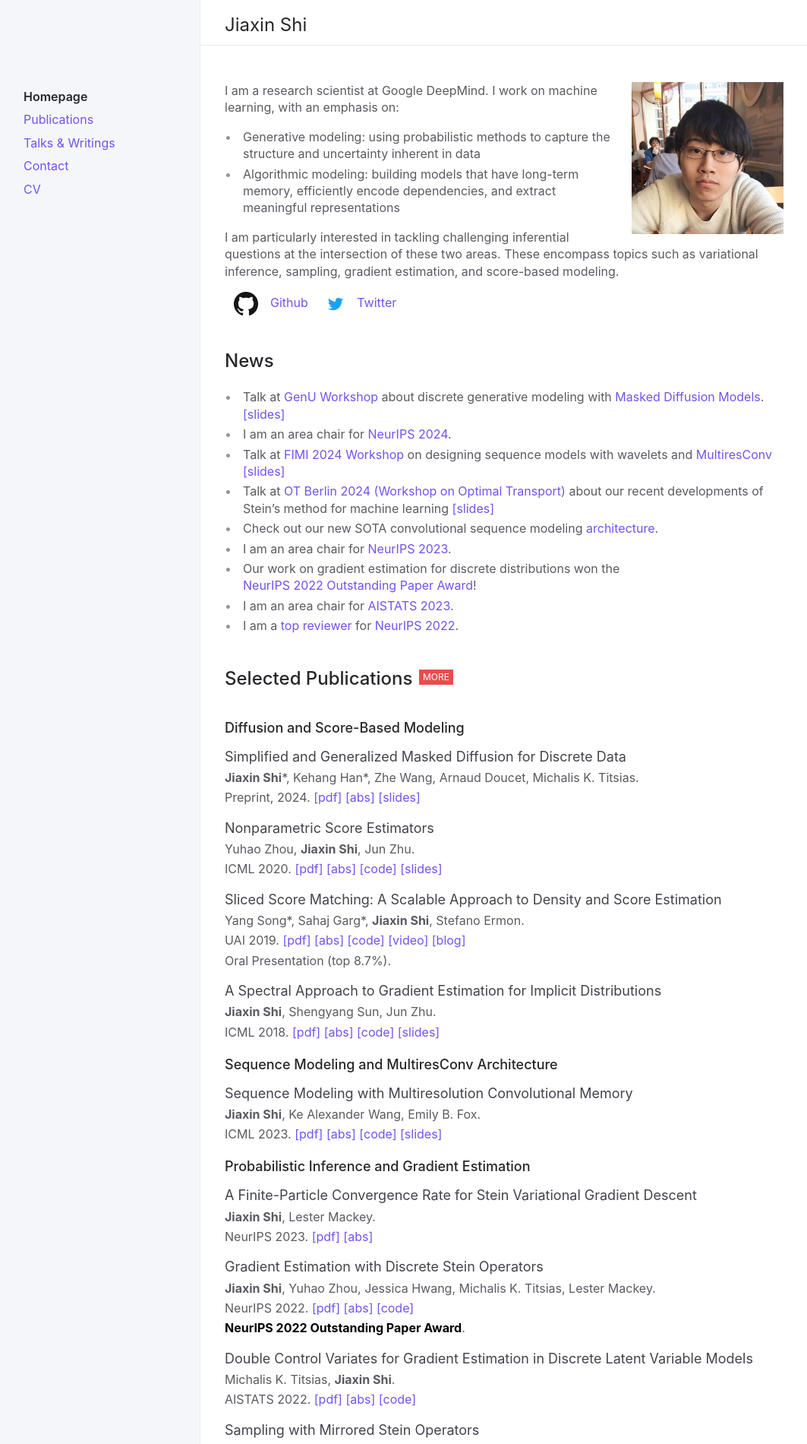
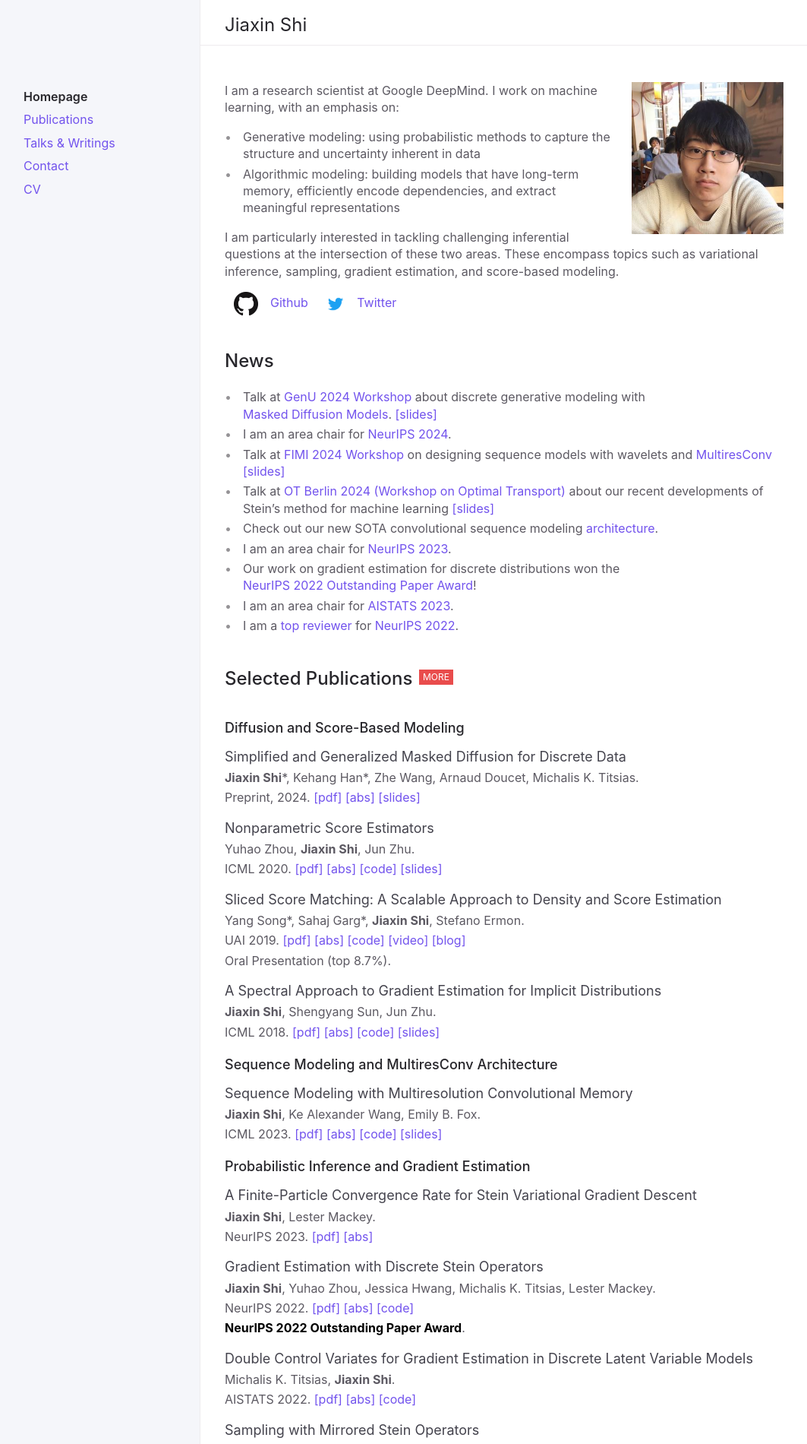
Before and after one commit to thjashin/thjashin.github.io, a Jekyll site: the page built from index.md, in a window 1280 px wide. Shown: the top 1900 px of the page at 76% size, without its empty margins (92-1155 px from the left). Built offline with Jekyll 4.4.1, drawn with Linux system fonts in a browser that asks for light colours.

Commit message:
Update index.md

```diff
--- a/index.md
+++ b/index.md
@@ -38,7 +38,7 @@ I received my B.E. in Computer Science at Tsinghua University.
 ## News
 {: .d-inline-block :}
 
-* Talk at [GenU Workshop](https://genu.ai/2024/) about discrete generative modeling with [Masked Diffusion Models](https://arxiv.org/abs/2406.04329). [[slides]](https://github.com/thjashin/talks/jiaxins_md4_genu.pdf)
+* Talk at [GenU 2024 Workshop](https://genu.ai/2024/) about discrete generative modeling with [Masked Diffusion Models](https://arxiv.org/abs/2406.04329). [[slides]](https://github.com/thjashin/talks/jiaxins_md4_genu.pdf)
 * I am an area chair for [NeurIPS 2024](https://neurips.cc/Conferences/2024).
 * Talk at [FIMI 2024 Workshop](https://ismseminar.github.io/fimi2024/) on designing sequence models with wavelets and [MultiresConv](https://arxiv.org/abs/2305.01638)  [[slides]](https://thjashin.github.io/talks/multires-conv-fimi.pdf)
 * Talk at [OT Berlin 2024 (Workshop on Optimal Transport)](https://sites.google.com/corp/view/ot-berlin-2024) about our recent developments of Stein's method for machine learning [[slides]](https://thjashin.github.io/talks/ot-berlin-stein-jiaxins.pdf)
```
